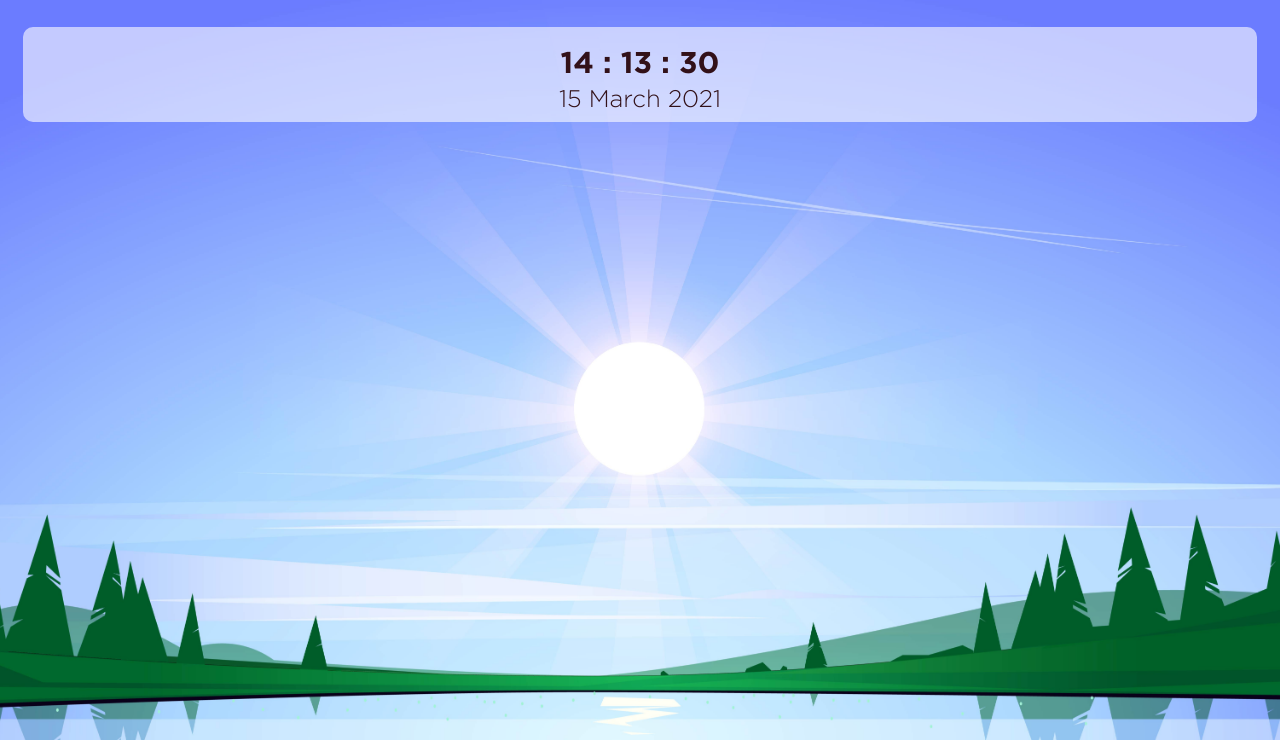
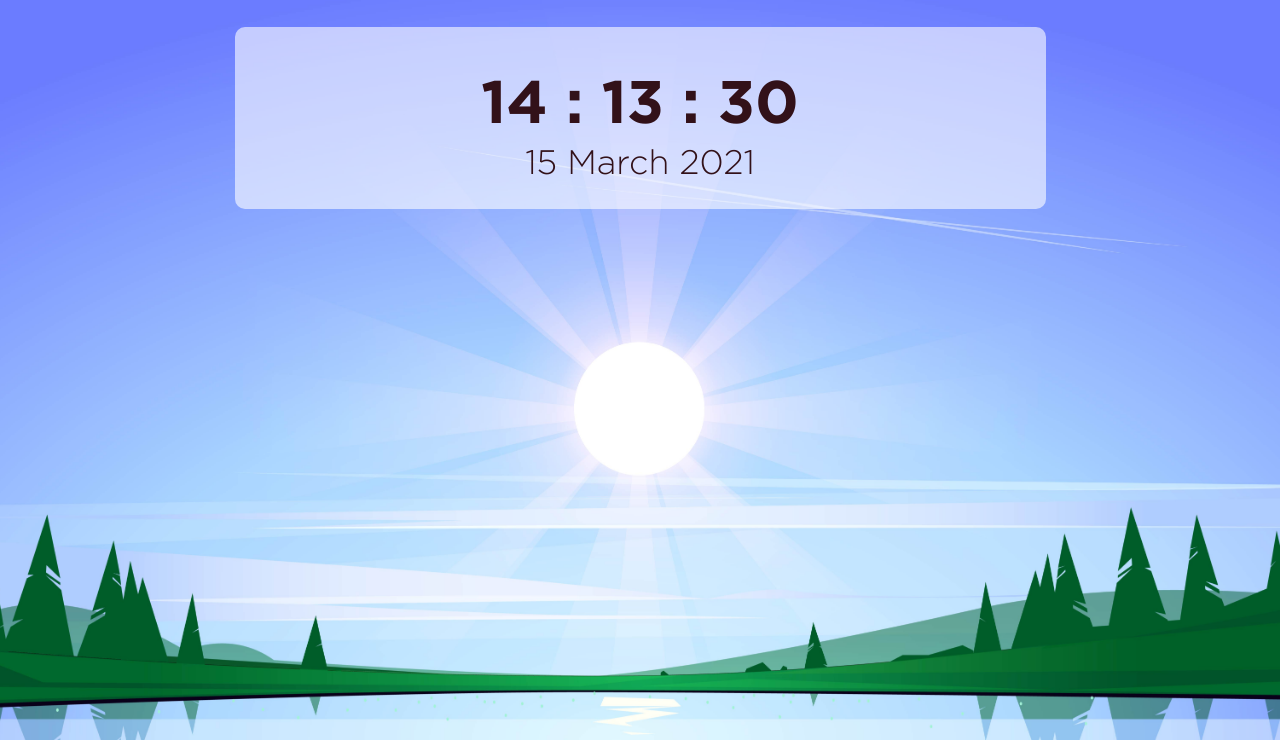
Before and after one commit to MelissaQ1999/Challenge-2_Melissa_van_Dijk, a plain HTML site: page index.html in a window 1280 px wide. Shown: the part 60-800 px from the top of the page. Drawn offline with Linux system fonts and the light colour scheme.

Commit message:
Breakpoints first done!

```diff
--- a/style.css
+++ b/style.css
@@ -27,11 +27,6 @@
 body {
     background-color: #121212;
     padding: 15px;
-}
-
-html {
-    height: 85%;
-    width: 100%;
 }
 
 
@@ -119,8 +114,8 @@ section {
 #displayTime {
     font-family: "GothamBold", Helvetica, sans-serif;
     color: var(--primary);
-    font-size: 30px;
-    line-height: 26px;
+    font-size: 32px;
+    line-height: 24px;
     margin-top: 15px;
     text-align: center;
 }
@@ -129,8 +124,8 @@ section {
 #date {
     font-family: "GothamLight", Helvetica, sans-serif;
     color: var(--primary);
-    font-size: 24px;
-    line-height: 24px;
+    font-size: 20px;
+    line-height: 16px;
     margin-top: 10px;
     text-align: center;
 }
@@ -139,26 +134,115 @@ section {
 /* The breakpoints */
 
 /* Intermediate version of mobile and tablet (450px) */
-/* @media (min-width: 450px) {
+@media (min-width: 450px) {
+    .data-clock {
+        grid-column: 2 / span 10;
+    }
 
-} */
+    section {
+        padding: 13px;
+    }
+
+    #displayTime {
+        font-size: 36px;
+        line-height: 28px;
+        margin-top: 18px;
+    }
+
+    #date {
+        font-size: 24px;
+        line-height: 22px;
+        margin-top: 13px;
+    }
+}
 
 /* Tablet version (768px) */
-/* @media (min-width: 768px) {
+@media (min-width: 768px) {
+    .dashboard-clock {
+        grid-gap: 30px;
+    }
 
-} */
+    .data-clock {
+        grid-column: 3 / span 8;
+    }
+
+    section {
+        padding: 20px;
+    }
+
+    #displayTime {
+        font-size: 42px;
+        line-height: 28px;
+        margin-top: 22px;
+    }
+
+    #date {
+        font-size: 26px;
+        line-height: 22px;
+        margin-top: 18px;
+    }
+}
 
 /* Laptop version (1024px) */
-/* @media (min-width: 1024px) {
+@media (min-width: 1024px) {
+    .dashboard-clock {
+        grid-gap: 35px;
+    }
 
-} */
+    #displayTime {
+        font-size: 50px;
+        line-height: 32px;
+        margin-top: 25px;
+    }
+
+    #date {
+        font-size: 30px;
+        line-height: 26px;
+        margin-top: 20px;
+    }
+}
 
 /* Intermediate version of laptop and desktop (1280px) */
-/* @media (min-width: 1280PX) {
+@media (min-width: 1280PX) {
+    section {
+        padding: 30px;
+    }
 
-} */
+    #displayTime {
+        font-size: 60px;
+        line-height: 38px;
+        margin-top: 30px;
+    }
+
+    #date {
+        font-size: 34px;
+        line-height: 30px;
+        margin-top: 24px;
+    }
+}
 
 /* Desktop version (1920px) */
-/* @media (min-width: 1920PX) {
+@media (min-width: 1920PX) {
+    .dashboard-clock {
+        grid-gap: 45px;
+        margin-left: auto;
+		margin-right: auto;
+		max-width: 2560px;
+    }
 
-} */
+    section {
+        padding: 45px;
+    }
+
+    #displayTime {
+        font-size: 80px;
+        line-height: 48px;
+        margin-top: 34px;
+    }
+
+    #date {
+        font-size: 40px;
+        line-height: 34px;
+        margin-top: 30px;
+    }
+}
```
